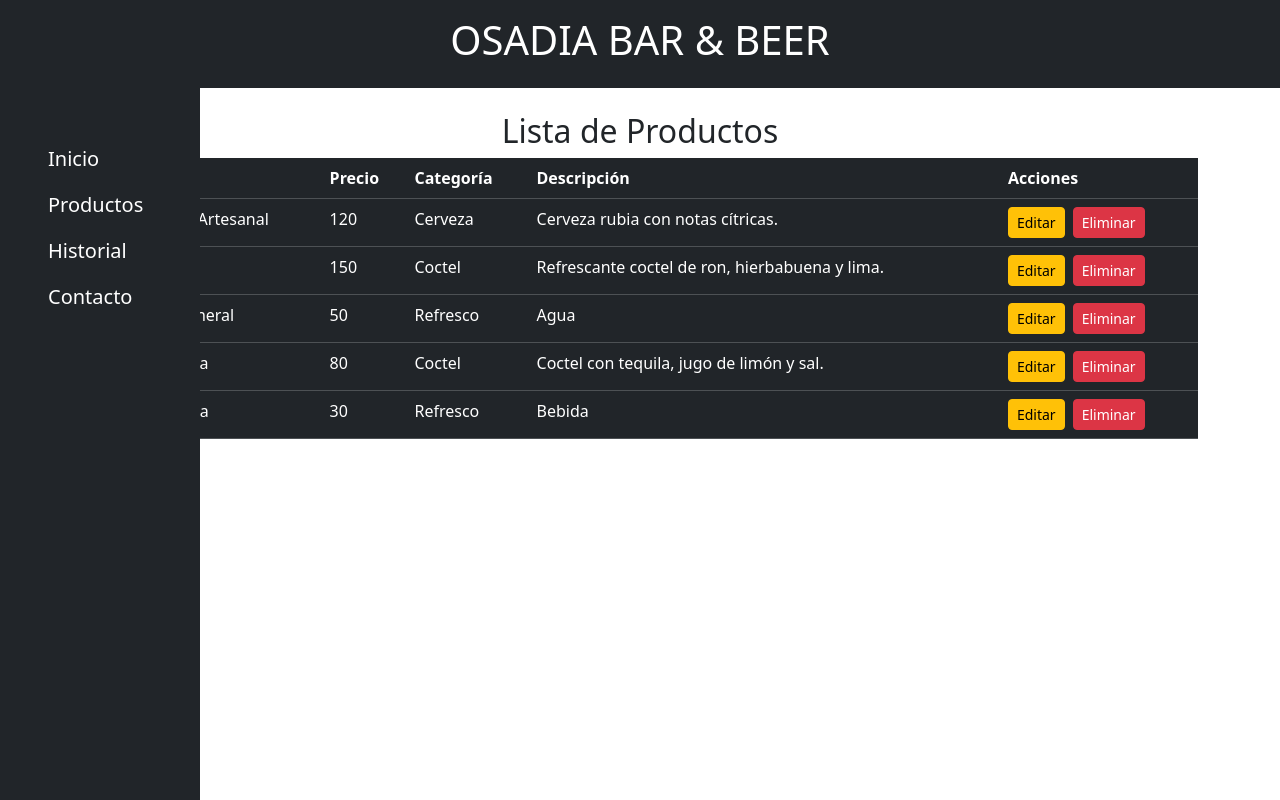
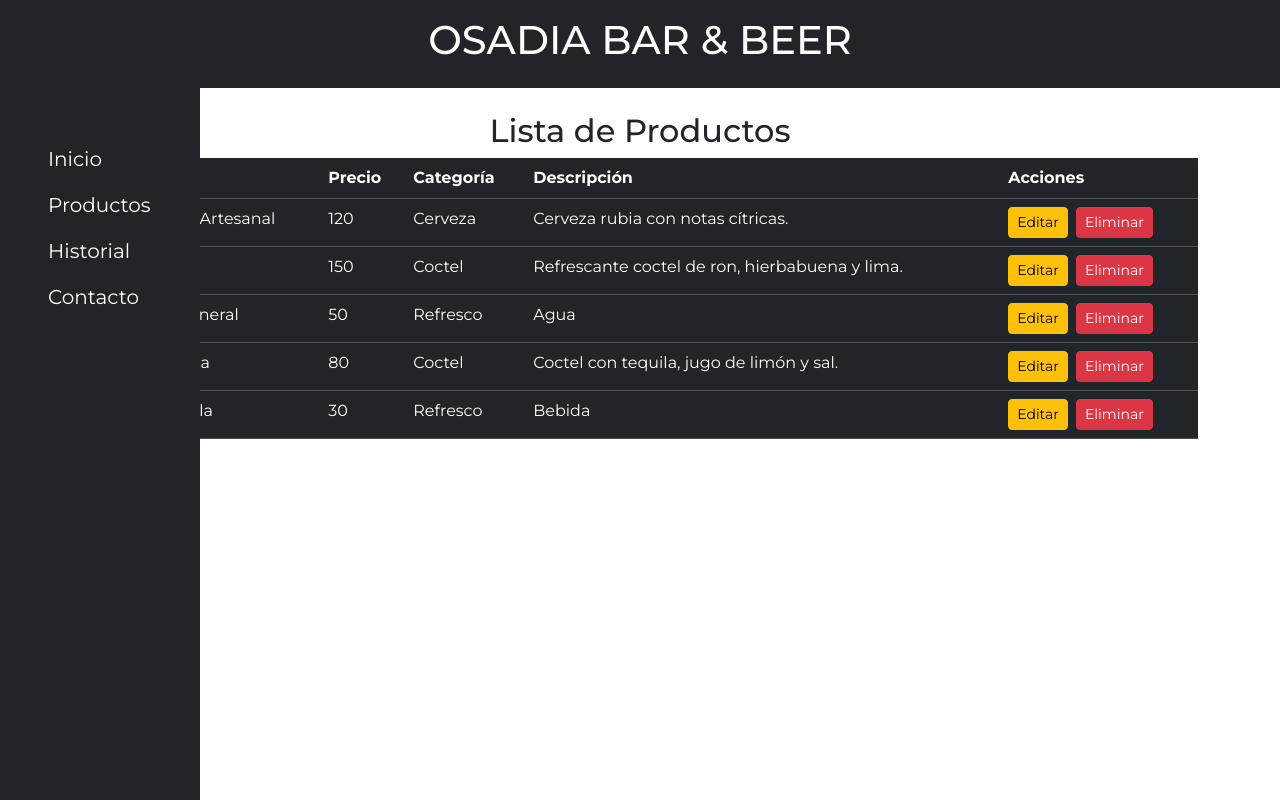
Before and after one commit to PIMIENTA-S/Sistema-de-mensajeria, an Angular app: page /product in a window 1280 px wide. Built offline with nearby package versions, Linux system fonts and the light colour scheme.

Commit message:
feat(global styles)

```diff
--- a/src/index.html
+++ b/src/index.html
@@ -6,6 +6,7 @@
   <base href="/">
   <meta name="viewport" content="width=device-width, initial-scale=1">
   <link rel="icon" type="image/x-icon" href="favicon.ico">
+  <link href="https://cdn.jsdelivr.net/npm/bootstrap@5.3.3/dist/css/bootstrap.min.css" rel="stylesheet" integrity="sha384-QWTKZyjpPEjISv5WaRU9OFeRpok6YctnYmDr5pNlyT2bRjXh0JMhjY6hW+ALEwIH" crossorigin="anonymous">
 </head>
 <body>
   <app-root></app-root>
--- a/src/styles.css
+++ b/src/styles.css
@@ -1 +1,5 @@
-/* You can add global styles to this file, and also import other style files */
+@import url('https://fonts.googleapis.com/css2?family=Montserrat:ital,wght@0,100..900;1,100..900&display=swap');
+
+body {
+    font-family: "Montserrat", serif;
+}
```
